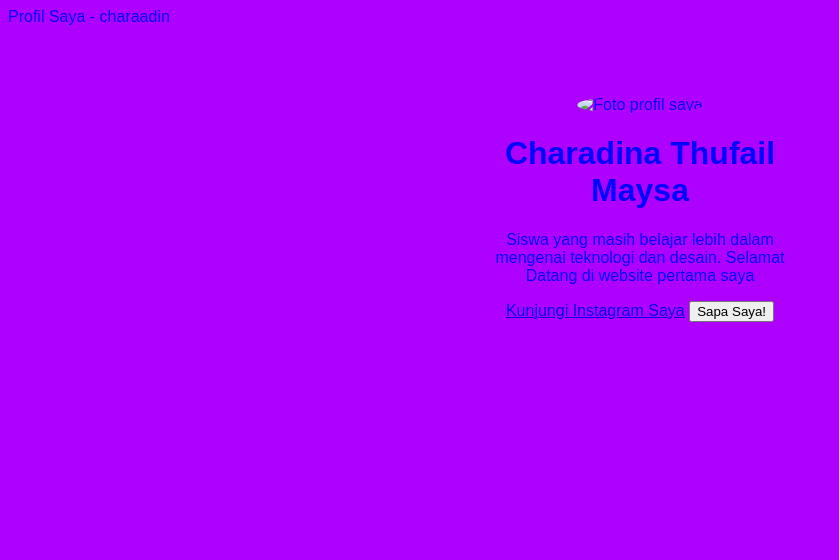
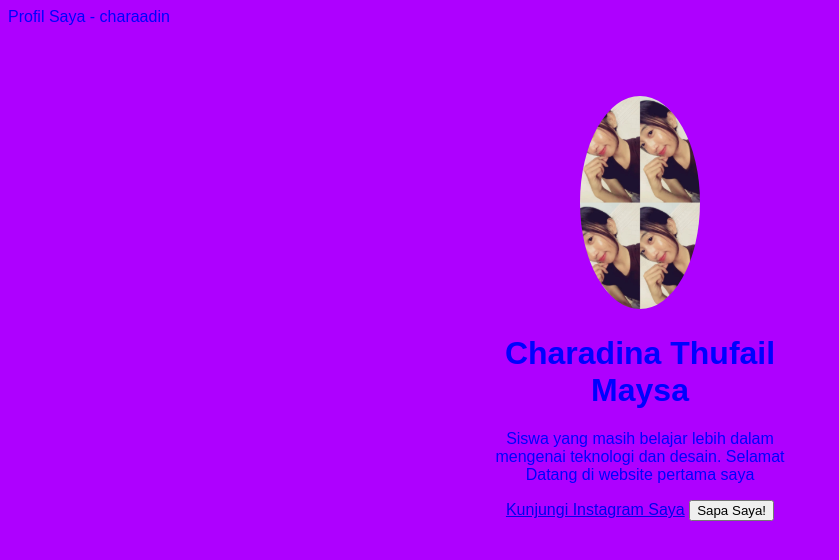
Before and after one commit to charaadin/Pelatihan-TIK, a plain HTML site: page index.html in a window 1280 px wide. Shown: the whole page, without its empty margins (0-839 px from the left). Drawn offline with Linux system fonts and the light colour scheme; a script that the page names is missing.

Commit message:
Update index.html

```diff
--- a/index.html
+++ b/index.html
@@ -6,7 +6,7 @@
   </head>
   <body>
     <div class="kartu-profil">
-    <img src="foto profil.jpg" alt="Foto profil saya">
+    <img src="foto profil.jpeg" alt="Foto profil saya">
     <h1>Charadina Thufail Maysa</h1>
     <p>Siswa yang masih belajar lebih dalam mengenai teknologi dan desain. Selamat Datang di website pertama saya</p>
     <a href="https://www.instagram.com/charaa_01?dlrf=ejF6ZXcwemNlZXJr">Kunjungi Instagram Saya</a>
```
